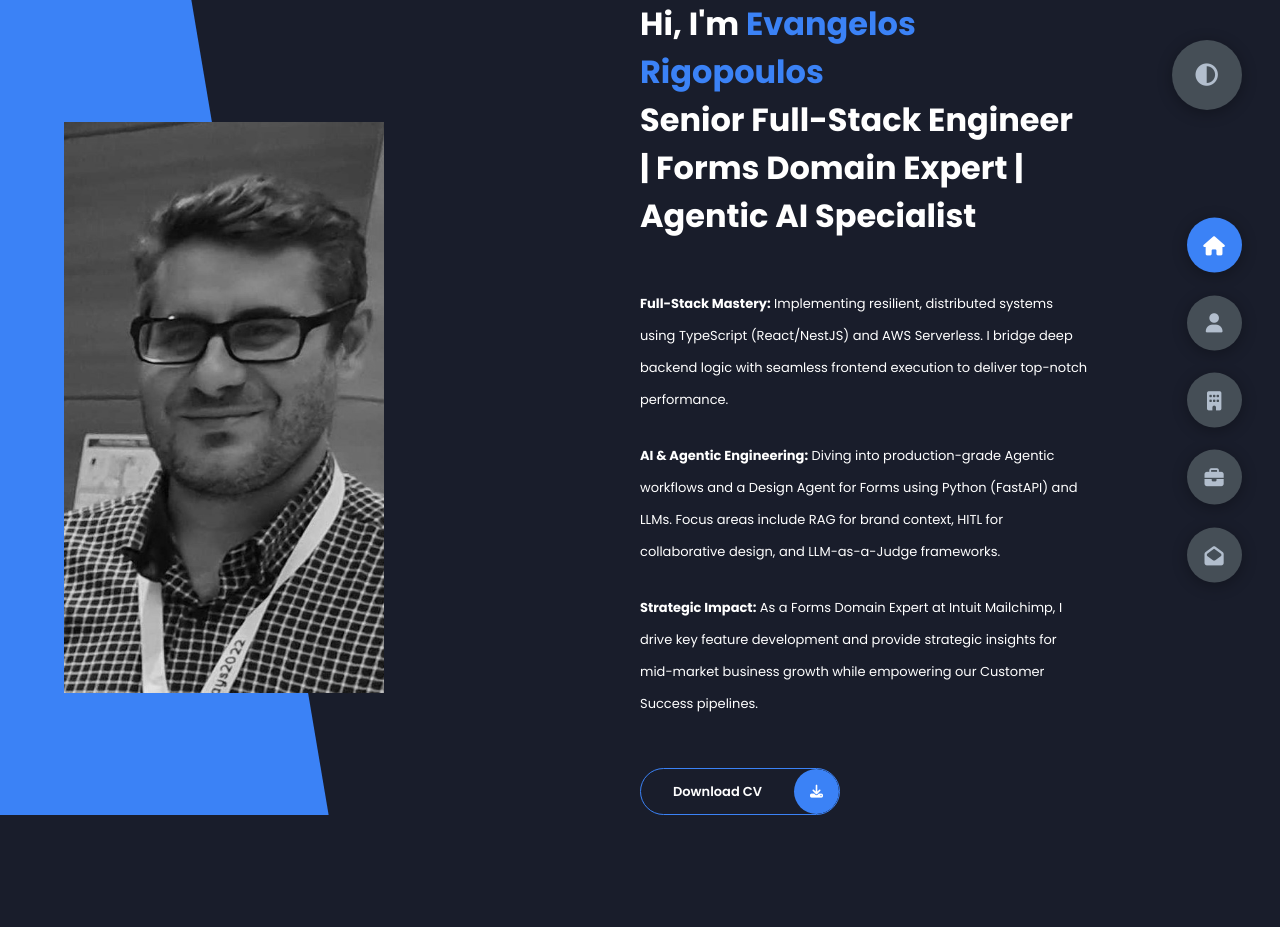
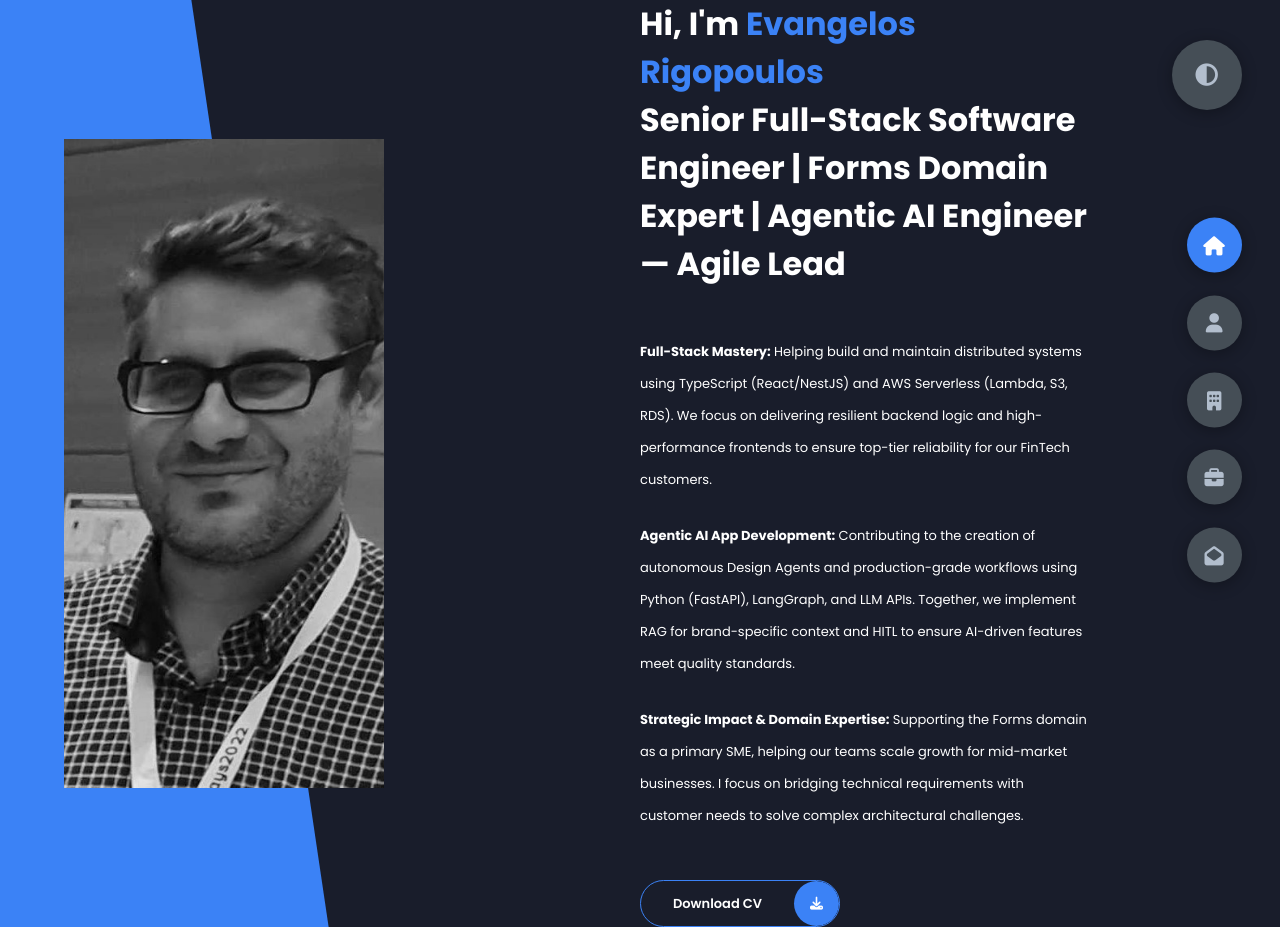
Before and after one commit to EvansRigopoulos/portfolio-Website, a React (Vite) app: page / in a window 1280 px wide. Before the commit the page ends 815 px from the top, so only its background shows below. Built offline with nearby package versions, Linux system fonts and the light colour scheme.

Commit message:
refactor: update professional title and bio descriptions in Header component

```diff
--- a/src/components/Header.tsx
+++ b/src/components/Header.tsx
@@ -11,17 +11,17 @@ const Header = () => {
         <div className="right-header">
           <h1 className="name">
             Hi, I'm <span>Evangelos Rigopoulos</span> <br/>
-            Senior Full-Stack Engineer | Forms Domain Expert | Agentic AI Specialist
+            Senior Full-Stack Software Engineer | Forms Domain Expert | Agentic AI Engineer — Agile Lead
           </h1>
           <div className="header-text-block" style={{ margin: '1.5rem 0', lineHeight: '2rem', width: '100%', maxWidth: '650px' }}>
             <p style={{ marginBottom: '1rem' }}>
-              <strong>Full-Stack Mastery:</strong> Implementing resilient, distributed systems using TypeScript (React/NestJS) and AWS Serverless. I bridge deep backend logic with seamless frontend execution to deliver top-notch performance.
+              <strong>Full-Stack Mastery:</strong> Helping build and maintain distributed systems using TypeScript (React/NestJS) and AWS Serverless (Lambda, S3, RDS). We focus on delivering resilient backend logic and high-performance frontends to ensure top-tier reliability for our FinTech customers.
             </p>
             <p style={{ marginBottom: '1rem' }}>
-              <strong>AI & Agentic Engineering:</strong> Diving into production-grade Agentic workflows and a Design Agent for Forms using Python (FastAPI) and LLMs. Focus areas include RAG for brand context, HITL for collaborative design, and LLM-as-a-Judge frameworks.
+              <strong>Agentic AI App Development:</strong> Contributing to the creation of autonomous Design Agents and production-grade workflows using Python (FastAPI), LangGraph, and LLM APIs. Together, we implement RAG for brand-specific context and HITL to ensure AI-driven features meet quality standards.
             </p>
             <p>
-              <strong>Strategic Impact:</strong> As a Forms Domain Expert at Intuit Mailchimp, I drive key feature development and provide strategic insights for mid-market business growth while empowering our Customer Success pipelines.
+              <strong>Strategic Impact & Domain Expertise:</strong> Supporting the Forms domain as a primary SME, helping our teams scale growth for mid-market businesses. I focus on bridging technical requirements with customer needs to solve complex architectural challenges.
             </p>
           </div>
           <div className="btn-con">
```
